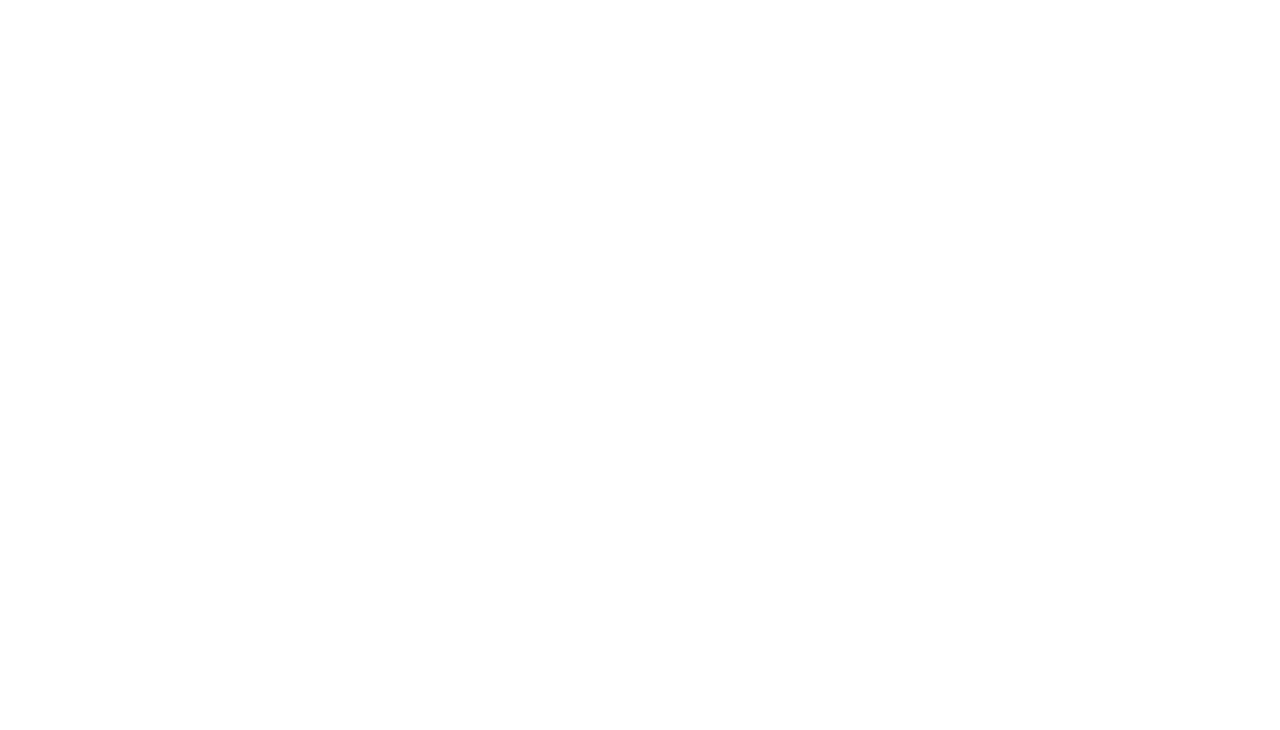
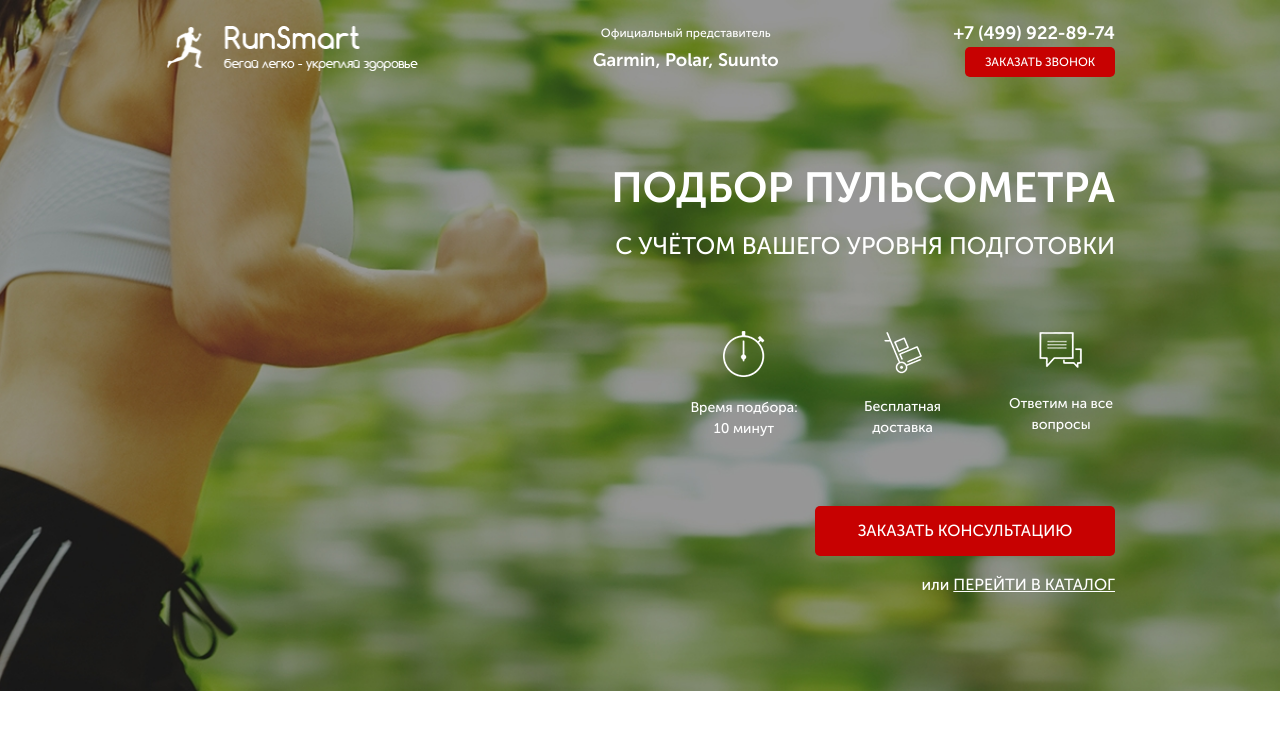
Before and after one commit to YogurtWithSpoon/pulse_learning, a website: page src/index.html in a window 1280 px wide. Drawn offline with Linux system fonts and the light colour scheme.

Commit message:
Added main section

```diff
--- /dev/null
+++ b/src/css/blocks/header.min.css
@@ -0,0 +1 @@
+.header{display:flex;justify-content:space-between;align-items:center}
--- a/src/index.html
+++ b/src/index.html
@@ -10,6 +10,49 @@
     <link rel="stylesheet" href="css/style.min.css">
 </head>
 <body>
+    <main class="main">
+        <div class="container">
+            <header class="header">
+                <a href="" class="header__logo">
+                    <img src="icons/logo.png" alt="logo">
+                </a>
+                <div class="header__official">
+                    Официальный представитель
+                    <span>Garmin, Polar, Suunto</span>
+                </div>
+                <div class="header__contacts">
+                    <a href="tel:+74999228974" class="header__phone">+7 (499) 922-89-74</a>
+                    <button class="button">заказать звонок</button>
+                </div>
+            </header>
 
+            <div class="main__wrapper">
+                <h1 class="main__header">Подбор пульсометра</h1>
+                <h2 class="main__subheader">с учётом Вашего уровня подготовки</h2>
+                <div class="main__icons">
+                    <div class="main__icon">
+                        <img src="icons/main_screen/timer.png" alt="">
+                        Время подбора:
+                        10 минут
+                    </div>
+                    <div class="main__icon">
+                        <img src="icons/main_screen/hand-cart.png" alt="">
+                        Бесплатная
+                        доставка
+                    </div>
+                    <div class="main__icon">
+                        <img src="icons/main_screen/messages.png" alt="">
+                        Ответим
+                        на все вопросы
+                    </div>
+                </div>
+                <button class="button button_main button__wrapper">заказать кОНСУЛЬТАЦИЮ</button>
+                <div class="main__link">
+                    или
+                    <a href="#">ПЕРЕЙТИ В КАТАЛОГ</a>
+                </div>
+            </div>
+        </div>
+    </main>
 </body>
 </html>
--- /dev/null
+++ b/src/sass/blocks/_buttons.sass
@@ -0,0 +1,14 @@
+.button
+    width: 150px
+    height: 30px
+    background-color: $main-color
+    border-radius: 5px
+    border: none
+    color: #fff
+    font-weight: 500
+    font-size: 12px
+    text-transform: uppercase
+    &_main
+        width: 300px
+        height: 50px
+        font-size: 16px
--- /dev/null
+++ b/src/sass/blocks/_header.sass
@@ -0,0 +1,31 @@
+.header
+    display: flex
+    justify-content: space-between
+    align-items: center
+    &__logo
+        width: 253px
+        img
+            width: 100%
+
+    &__official
+        font-size: 12px
+        font-weight: 500
+        color: #fff
+        text-align: center
+        span
+            margin-top: 5px
+            display: block
+            font-size: 18px
+            font-weight: 700
+    &__phone
+            display: block
+            font-weight: 700
+            font-size: 18px
+            color: #fff
+            &:hover
+                color: #ffffff
+                text-decoration: none
+    &__contacts
+            display: flex
+            flex-direction: column
+            align-items: flex-end
--- /dev/null
+++ b/src/sass/blocks/_main.sass
@@ -0,0 +1,46 @@
+.main
+    min-height: 650px
+    padding: 20px 0 94px 0
+    background: url('../../img/main.jpg') center (center/cover) no-repeat
+    &__wrapper
+        display: flex
+        flex-direction: column
+        align-items: flex-end
+        margin-top: 90px
+    &__header
+        font-size: 42px
+        font-weight: 700
+        color: #fff
+        text-transform: uppercase
+        line-height: 42px
+    &__subheader
+        margin-top: 17px
+        font-weight: 500
+        font-size: 24px
+        line-height: 24px
+        color: #fff
+        text-transform: uppercase
+    &__icons
+        margin-top: 65px
+        width: 425px
+        display: flex
+        justify-content: space-between
+    &__icon
+        text-align: center
+        width: 108px
+        color: #ffffff
+        font-size: 14px
+        font-weight: 500
+        img
+            display: block
+            margin: 0 auto
+            margin-bottom: 20px
+    &__link
+        font-size: 16px
+        font-weight: 500
+        color: #fff
+        margin-top: 17px
+        a
+            color: #fff
+            text-transform: uppercase
+            text-decoration: underline
--- a/src/sass/style.sass
+++ b/src/sass/style.sass
@@ -1,3 +1,14 @@
 @import 'base/variables'
 *
     font-family: 'Museo Sans Cyrl', sans-serif
+
+.container
+    max-width: 950px
+    margin: 0 auto
+
+.button__wrapper
+    margin-top: 67px
+
+@import 'blocks/main'
+@import 'blocks/header'
+@import 'blocks/buttons'
```
Also changed, not shown: src/css/style.min.css.
